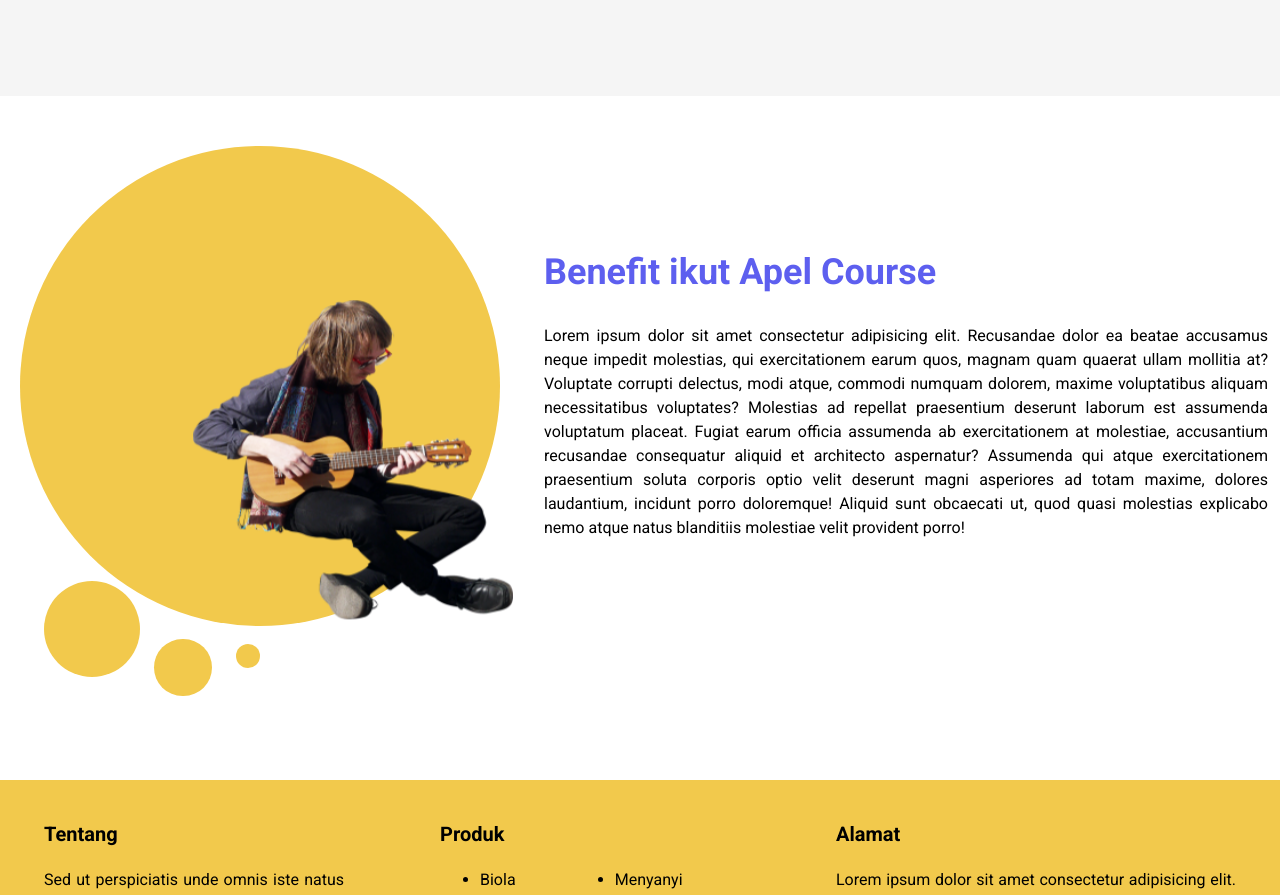
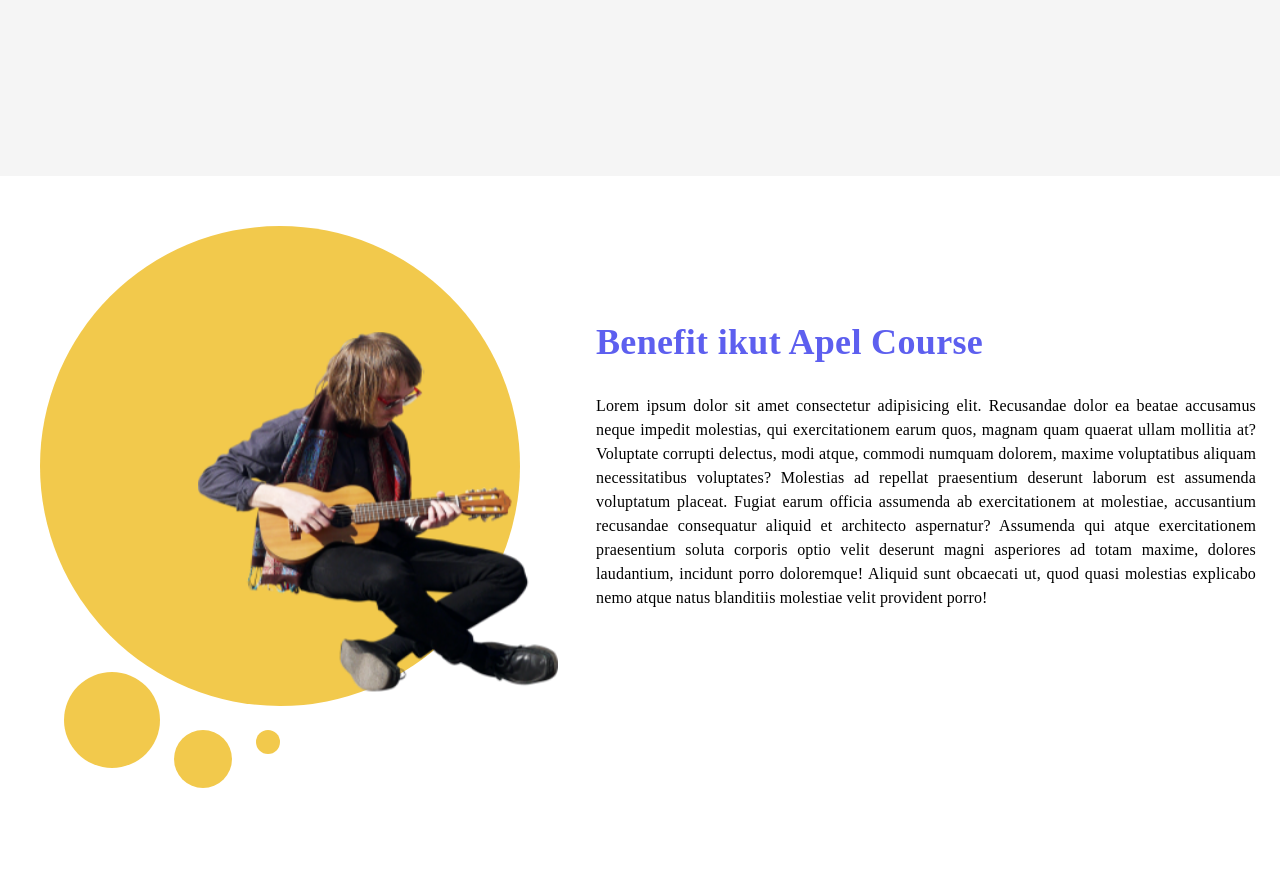
Before and after one commit to Ardianto50/Apel-Music, a React (Create React App) app: page / in a window 1280 px wide. Shown: the part 2680-3575 px from the top of the page. Built offline with nearby package versions, Linux system fonts and the light colour scheme.

Commit message:
finalisasi no_tailwind

```diff
--- a/src/assets/css/pages/LandingPage.css
+++ b/src/assets/css/pages/LandingPage.css
@@ -0,0 +1,54 @@
+.first-circle {
+    border-radius: 9999px;
+    height: 240px;
+    width: 240px;
+    background: #F2C94C;
+
+    @media (min-width: 768px) {
+        height: 360px;
+        width: 360px;
+    }
+
+    @media (min-width: 1024px) {
+        height: 480px;
+        width: 480px;
+    }
+}
+
+.second-circle {
+    position: relative;
+    width: 20%;
+    height: 20%;
+    border-radius: 9999px;
+    top: 18%;
+    left: 5%;
+    background: #F2C94C;
+}
+
+.third-circle{
+    position: relative;
+    border-radius: 9999px;
+    top: 10%;
+    left: 28%;
+    height: 12%;
+    width: 12%;
+    background: #F2C94C;
+}
+
+.fourth-circle{
+    position: relative;
+    border-radius: 9999px;
+    top: -2%;
+    left: 45%;
+    height: 5%;
+    width: 5%;
+    background: #F2C94C;
+}
+
+.ukulele-img {
+    position: relative;
+    width: 75%;
+    height: 75%;
+    top: 22%;
+    left: 33%;
+}
--- a/src/pages/LandingPage.jsx
+++ b/src/pages/LandingPage.jsx
@@ -20,6 +20,7 @@ import KategoriCard from "../assets/components/landing_page/KategoriCard";
 import mainUkulele from "../assets/img/mainUkulele.png";
 import bannerImage from "../assets/img/party-silhouette.jpg";
 import { blue, grey } from "@mui/material/colors";
+import style from "../assets/css/pages/LandingPage.css";
 
 const LandingPage = () => {
   const [dummyClass, setDummyClass] = useState([
@@ -237,6 +238,7 @@ const LandingPage = () => {
             },
             textAlign: "center",
             gap: 10,
+            padding: 5,
           }}
         >
           {dummyCategory.map((c, i) => (
@@ -245,24 +247,63 @@ const LandingPage = () => {
         </Box>
       </Box>
 
-      <div className="w-full flex flex-col justify-center lg:flex-row lg:justify-normal items-center min-h-[500px] mb-36">
-        <div className="px-5">
-          <div className="h-[240px] w-[240px] md:h-[360px] md:w-[360px] lg:h-[480px] lg:w-[480px] rounded-full bg-[#F2C94C]">
-            <img
-              src={mainUkulele}
-              className="h-2/3 w-2/3 relative top-[32%] left-[36%]"
-              alt=""
-            />
-            <div className="relative top-[24%] left-[5%] h-1/5 w-1/5 rounded-full bg-[#F2C94C]"></div>
-            <div className="relative top-[16%] left-[28%] h-[12%] w-[12%] rounded-full bg-[#F2C94C]"></div>
-            <div className="relative top-[5%] left-[45%] h-[5%] w-[5%] rounded-full bg-[#F2C94C]"></div>
+      <Box
+        sx={{
+          width: "100%",
+          display: "flex",
+          flexDirection: {
+            xs: "column",
+            sm: "column",
+            md: "row",
+            lg: "row",
+          },
+          justifyContent: {
+            md: "center",
+            lg: "normal",
+          },
+          alignItems: "center",
+          minHeight: 500,
+          marginBottom: 36,
+        }}
+      >
+        <Box sx={{ paddingX: 5 }}>
+          <div className="first-circle">
+            <img src={mainUkulele} className="ukulele-img" alt="" />
+            <div className="second-circle"></div>
+            <div className="third-circle"></div>
+            <div className="fourth-circle"></div>
           </div>
-        </div>
-        <div className="flex flex-col gap-8 w-[80%] lg:w-[60%] lg:ml-3 mt-24 lg:mt-5 p-3">
-          <span className="text-4xl font-bold text-[#5D5FEF]">
+        </Box>
+        <Box
+          sx={{
+            display: "flex",
+            flexDirection: "column",
+            gap: "2rem",
+            width: {
+              md: "80%",
+              lg: "60%",
+            },
+            marginLeft: { lg: "0.75rem" },
+            marginTop: { xs: 22, sm: 22, md: 0 },
+          }}
+        >
+          <Typography
+            sx={{
+              fontSize: "2.25rem",
+              lineHeight: "2.5rem",
+              fontWeight: 700,
+              color: "#5D5FEF",
+              textAlign: {
+                xs: "center",
+                sm: "center",
+                md: "left",
+              },
+              marginX: 3,
+            }}
+          >
             Benefit ikut Apel Course
-          </span>
-          <span className="text-justify">
+          </Typography>
+          <Typography textAlign={"justify"} marginX={3}>
             Lorem ipsum dolor sit amet consectetur adipisicing elit. Recusandae
             dolor ea beatae accusamus neque impedit molestias, qui
             exercitationem earum quos, magnam quam quaerat ullam mollitia at?
@@ -276,9 +317,9 @@ const LandingPage = () => {
             dolores laudantium, incidunt porro doloremque! Aliquid sunt
             obcaecati ut, quod quasi molestias explicabo nemo atque natus
             blanditiis molestiae velit provident porro!
-          </span>
-        </div>
-      </div>
+          </Typography>
+        </Box>
+      </Box>
 
       <Footer />
     </>
```
